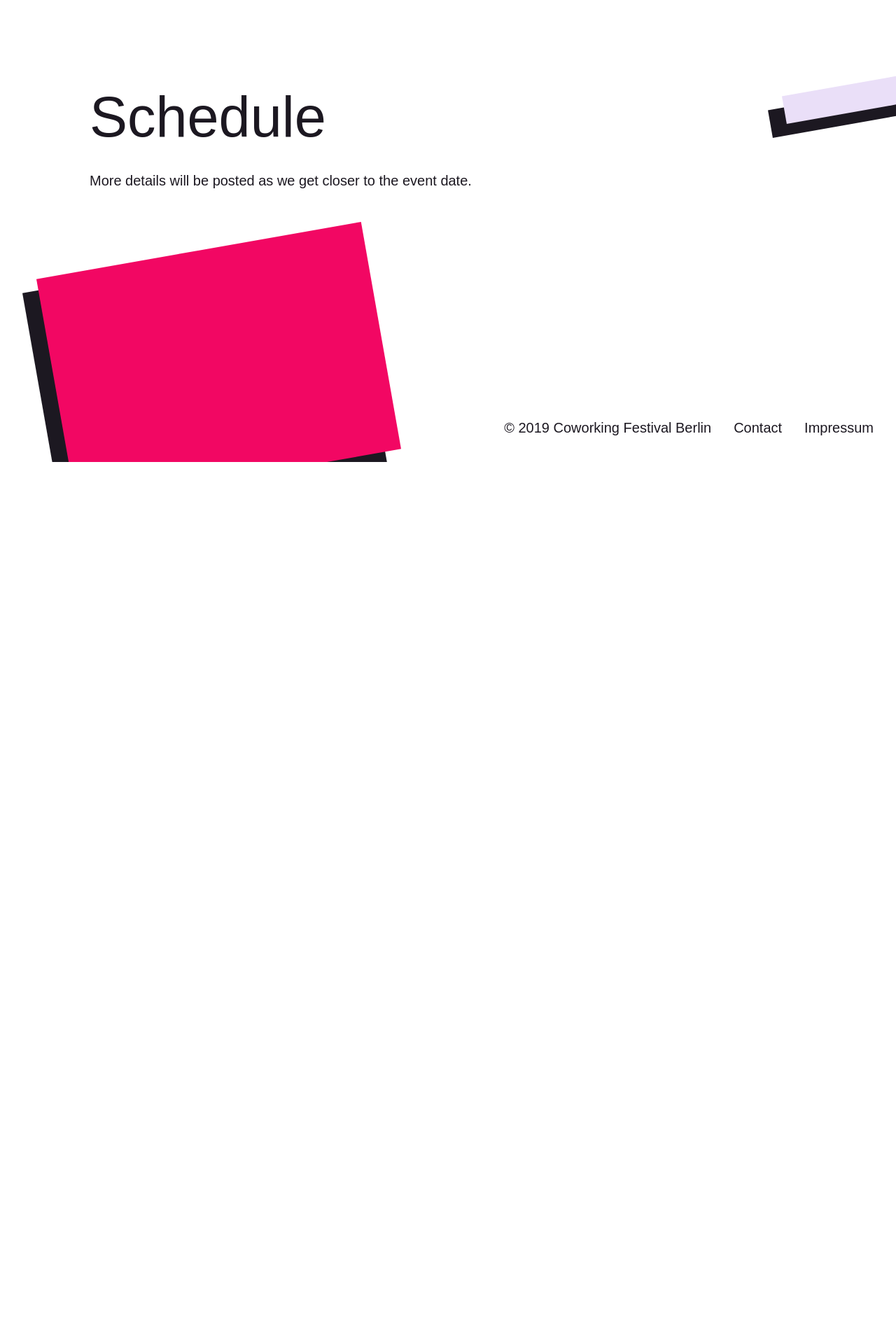
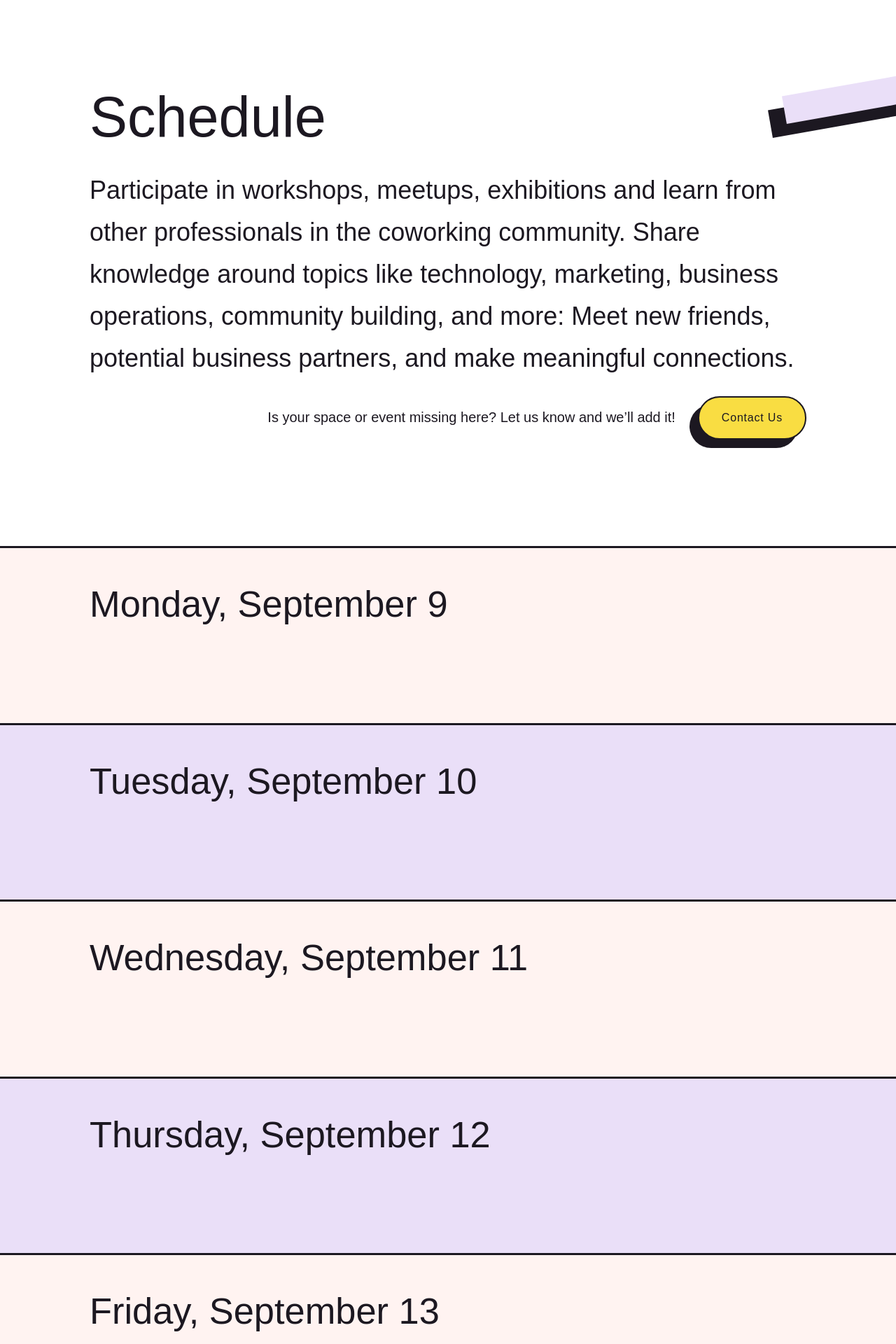
Before and after one commit to coworkingfestival/coworkingfestival.github.io, a Jekyll site: the page built from schedule.html, in a window 1280 px wide. Shown: the part 405-2325 px from the top of the page at 70% size. Built offline with Jekyll 4.4.1, drawn with Linux system fonts in a browser that asks for light colours; some web fonts are replaced; comment, search, counter and statistics services are not loaded; before the commit the page ends 1065 px from its top, so only the background shows below that.

Commit message:
add schedule layout and copy. closes #32

```diff
--- /dev/null
+++ b/_includes/event.html
@@ -0,0 +1,36 @@
+<div class="event border-with-shadow pa4 pa5-l">
+  <h4 class="event__details">
+    <div class="event__time">
+      <span class="event__weekday">{{ event.weekday }},</span>
+      {{event.start_time | date: "%I:%M%P"}}&nbsp;-&nbsp;{{event.end_time | date: "%I:%M%P"}}
+    </div>
+    <div class="event__location">
+      <div>{{event.Space}}</div>
+      <div class="pin-wrapper ml3">
+        <div class='pin'></div>
+        <div class='pulse'></div>
+      </div>
+    </div>
+  </h4>
+  <h3 class="event__title">
+    PLACEHOLDER TITLE
+  </h3>
+  <p class="event__description">
+    {{ event.event_desc_eng | newline_to_br }}
+  </p>
+
+  {% if event.url %}
+    <a href="{{ event.url }}" target="_blank">
+  {% elsif event.fb_url %}
+    <a href="{{ event.fb_url }}" target="_blank">
+  {% else %}
+    <a href="#">
+  {% endif %}
+    {% if event.paid == 'Yes' %}
+      (Paid)
+    {% endif %}
+
+    MORE INFO
+  </a>
+
+</div>
--- a/_includes/join-us.html
+++ b/_includes/join-us.html
@@ -4,8 +4,7 @@
       <img src="/img/space-photos/photo-cowomen.jpg" alt="Cowomen Space">
     </div>
     <div class="media-content__content">
-      <div class="border-with-shadow">
-        <div class="pa4 pa5-l">
+      <div class="border-with-shadow pa4 pa5-l">
         <h3>Become a Participating Space</h3>
         <p>
           From September 9th – 13th 2019, many of Berlin’s coworking spaces will open their doors and invite the public to personally experience coworking. It’s an opportunity to engage with the wider community and demonstrate what so many professionals around the world have already figured out: Coworking is not only here to stay, it is reinventing our relationship with work.
@@ -19,4 +18,3 @@
     </div>
   </div>
 </div>
-</div>
--- a/_includes/menu.html
+++ b/_includes/menu.html
@@ -10,7 +10,7 @@
     <span class="menu-link menu-link--disabled">Schedule</span>
     <span class="menu-link menu-link--disabled">Tours</span>
     <span class="menu-link menu-link--disabled">FAQ</span>
-    <a href="/contact" class="menu-link">Contact</a>
+    <a href="{% link contact.html %}" class="menu-link">Contact</a>
     <div class="menu-inner__group">
       <a href="https://twitter.com/berlincoworking" target="_blank" class="menu-link menu-link--mini">Twitter</a>
       <a href="https://www.facebook.com/berlincoworking/" target="_blank" class="menu-link menu-link--mini">Facebook</a>
--- /dev/null
+++ b/_scss/events.scss
@@ -0,0 +1,46 @@
+.events-day {
+  padding-top: 3rem;
+  padding-bottom: 3rem;
+  background-color: $color-cream;
+  border-top: 3px solid $color-text;
+  &:nth-child(odd) {
+    background-color: $color-lavender;
+  }
+  &:last-child {
+    border-bottom: 3px solid $color-text;
+  }
+  .section {
+    display: flex;
+    flex-direction: column;
+  }
+}
+
+.event {
+  display: none; //@kriesse: remove this once we have data
+  max-width: 54rem;
+  margin-bottom: 3rem;
+  align-self: flex-end;
+}
+
+.event__details {
+  display: flex;
+  flex-wrap: wrap;
+  justify-content: space-between;
+}
+
+.event__weekday {
+  display: none;
+  @include media-query($size-m) {
+    display: inline;
+  }
+}
+
+.event__time {
+  margin-right: 1.5rem;
+}
+
+.event__location {
+  margin-left: auto;
+  display: flex;
+  justify-content: space-between;
+}
--- /dev/null
+++ b/_scss/pin.scss
@@ -0,0 +1,83 @@
+.pin-wrapper {
+  position: relative;
+  z-index: 1;
+  width: 30px;
+}
+
+.pin {
+  width: 30px;
+  height: 30px;
+  border-radius: 50% 50% 50% 0;
+  background-color: $color-text;
+  position: absolute;
+  transform: rotate(-45deg);
+  left: 50%;
+  top: 50%;
+  margin: -20px 0 0 -20px;
+  animation-name: bounce;
+  animation-fill-mode: both;
+  animation-duration: 1s;
+}
+.pin:after {
+  content: '';
+  width: 14px;
+  height: 14px;
+  margin: 8px 0 0 8px;
+  background-color: $color-white;
+  position: absolute;
+  border-radius: 50%;
+}
+.pulse {
+  background-color: rgba(0,0,0,0.2);
+  border-radius: 50%;
+  height: 14px;
+  width: 14px;
+  position: absolute;
+  left: 50%;
+  top: 50%;
+  margin: 11px 0px 0px -12px;
+  transform: rotateX(55deg);
+  z-index: -2;
+}
+.pulse:after {
+  content: "";
+  border-radius: 50%;
+  height: 40px;
+  width: 40px;
+  position: absolute;
+  margin: -13px 0 0 -13px;
+  animation: pulsate 1s ease-out;
+  animation-iteration-count: infinite;
+  opacity: 0;
+  box-shadow: 0 0 1px 2px #1C1821;
+  animation-delay: 1.1s;
+}
+@keyframes pulsate {
+  0% {
+    transform: scale(0.1, 0.1);
+    opacity: 0;
+  }
+  50% {
+    opacity: 1;
+  }
+  100% {
+    transform: scale(1.2, 1.2);
+    opacity: 0;
+  }
+}
+@keyframes bounce {
+  0% {
+    opacity: 0;
+    transform: translateY(-2000px) rotate(-45deg);
+  }
+  60% {
+    opacity: 1;
+    transform: translateY(30px) rotate(-45deg);
+  }
+  80% {
+    transform: translateY(-10px) rotate(-45deg);
+  }
+  100% {
+    transform: translateY(0) rotate(-45deg);
+  }
+}
--- a/css/main.scss
+++ b/css/main.scss
@@ -12,6 +12,8 @@
 @import "logo";
 @import "menu";
 @import "spaces";
+@import "events";
+@import "pin";
 @import "cookie-banner";
 
 
--- a/schedule.html
+++ b/schedule.html
@@ -4,10 +4,85 @@
 ---
 
 <div class="container">
-  <div class="section section--64 mb7">
+  <div class="section section--64 mb6">
     <h1>Schedule</h1>
-    <p>
-      More details will be posted as we get closer to the event date.
+    <p class="text-huge">
+      Participate in workshops, meetups, exhibitions and learn from other professionals in the coworking community. Share knowledge around topics like technology, marketing, business operations, community building, and more: Meet new friends, potential business partners, and make meaningful connections.
     </p>
+    <div class="flex items-center flex-wrap justify-end">
+      <p class="pr4 tr">
+        Is your space or event missing here? Let us know and we’ll add it!
+      </p>
+      <p>
+        <a href="{% link contact.html %}" class="btn btn--border-with-shadow">
+          Contact Us
+        </a>
+      </p>
+    </div>
   </div>
 </div>
+
+<div class="events-day">
+  <div class="container">
+    <div class="section section--64 mb5">
+      <h2>Monday, September 9</h2>
+      {% for event in site.data.events %}
+        {% if event.weekday == "Monday" %}
+          {% include event.html %}
+        {% endif %}
+      {% endfor %}
+    </div>
+  </div>
+</div>
+
+<div class="events-day">
+  <div class="container">
+    <div class="section section--64 mb5">
+      <h2>Tuesday, September 10</h2>
+      {% for event in site.data.events %}
+        {% if event.weekday == "Tuesday" %}
+          {% include event.html %}
+        {% endif %}
+      {% endfor %}
+    </div>
+  </div>
+</div>
+
+<div class="events-day">
+  <div class="container">
+    <div class="section section--64 mb5">
+      <h2>Wednesday, September 11</h2>
+      {% for event in site.data.events %}
+        {% if event.weekday == "Wednesday" %}
+          {% include event.html %}
+        {% endif %}
+      {% endfor %}
+    </div>
+  </div>
+</div>
+
+<div class="events-day">
+  <div class="container">
+    <div class="section section--64 mb5">
+      <h2>Thursday, September 12</h2>
+      {% for event in site.data.events %}
+        {% if event.weekday == "Thursday" %}
+          {% include event.html %}
+        {% endif %}
+      {% endfor %}
+    </div>
+  </div>
+</div>
+
+<div class="events-day">
+  <div class="container">
+    <div class="section section--64 mb5">
+      <h2>Friday, September 13</h2>
+      {% for event in site.data.events %}
+        {% if event.weekday == "Friday" %}
+          {% include event.html %}
+        {% endif %}
+      {% endfor %}
+    </div>
+  </div>
+</div>
```
Lines whose indentation alone changed are shown as unchanged.
